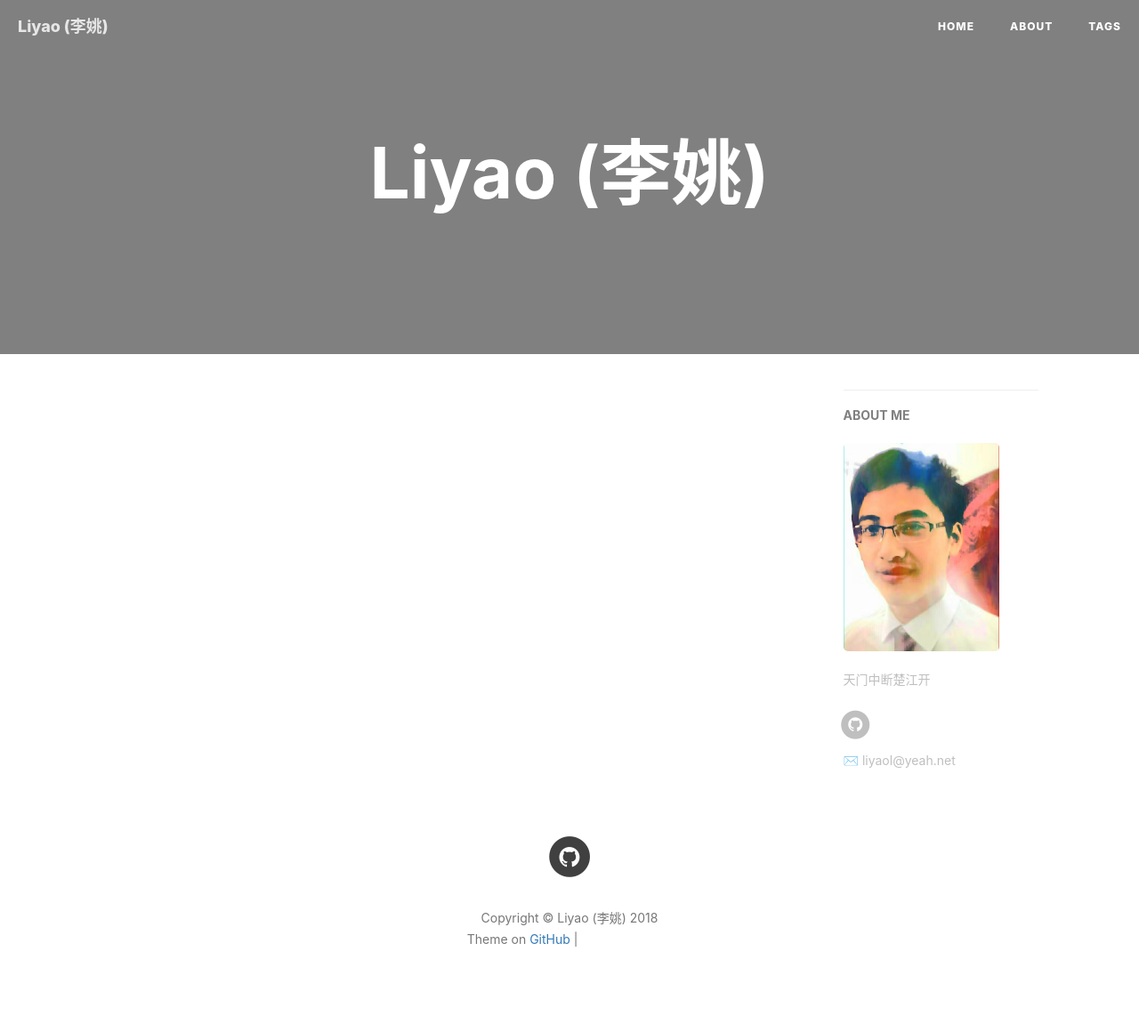
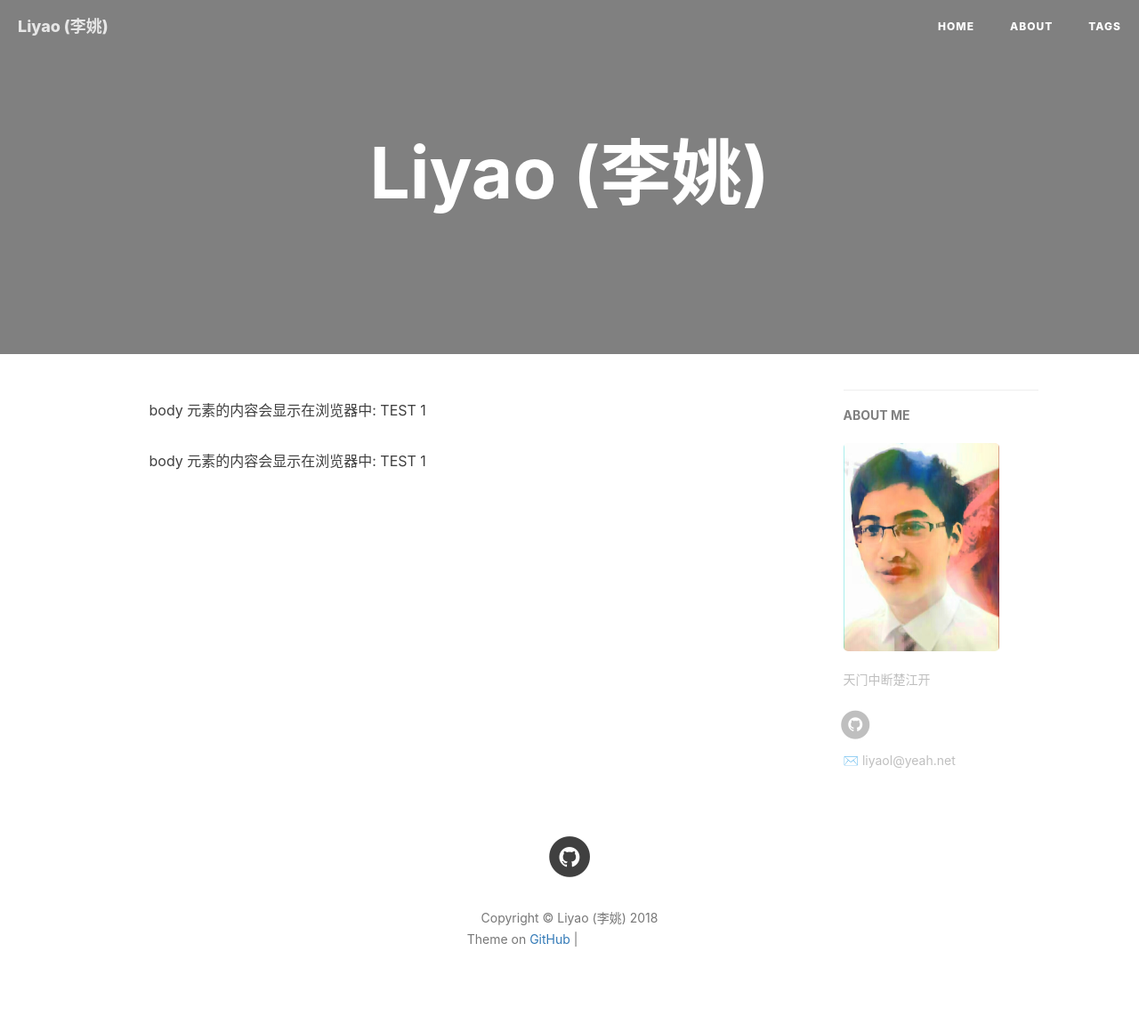
Before and after one commit to liyaoplus/liyaoplus.github.io, a Jekyll site: the page built from index.html, in a window 1280 px wide. Shown: the whole page at 89% size. Built offline with Jekyll 4.4.1, drawn with Linux system fonts in a browser that asks for light colours; nearby versions of some CDN libraries; the list of posts is cut into pages by our own code; comment, search, counter and statistics services are not loaded; grey boxes are pictures that could not be loaded.

Commit message:
Update index.html

```diff
--- a/index.html
+++ b/index.html
@@ -1,7 +1,11 @@
 ---
 layout: page
-#description: "Thinking will not overcome fear but action will."
+#description: "TO BE FILLED"
 ---
+
+<body>
+<p>body 元素的内容会显示在浏览器中: TEST 1</p>
+</body>
 
 {% for post in paginator.posts %}
 <div class="post-preview">
@@ -25,6 +29,10 @@ layout: page
 <hr>
 {% endfor %}
 
+<body>
+<p>body 元素的内容会显示在浏览器中: TEST 1</p>
+</body>
+
 <!-- Pager -->
 {% if paginator.total_pages > 1 %}
 <ul class="pager">
```
